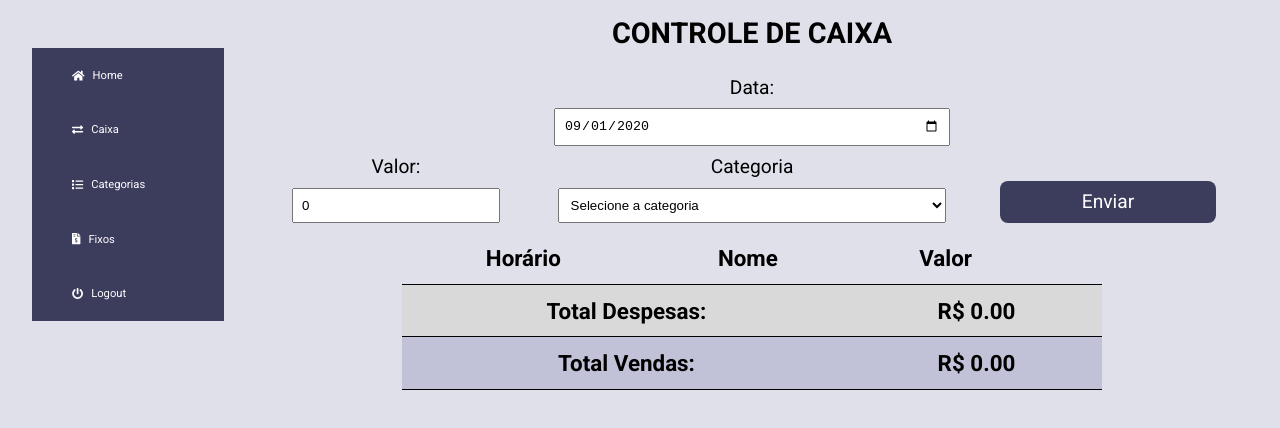
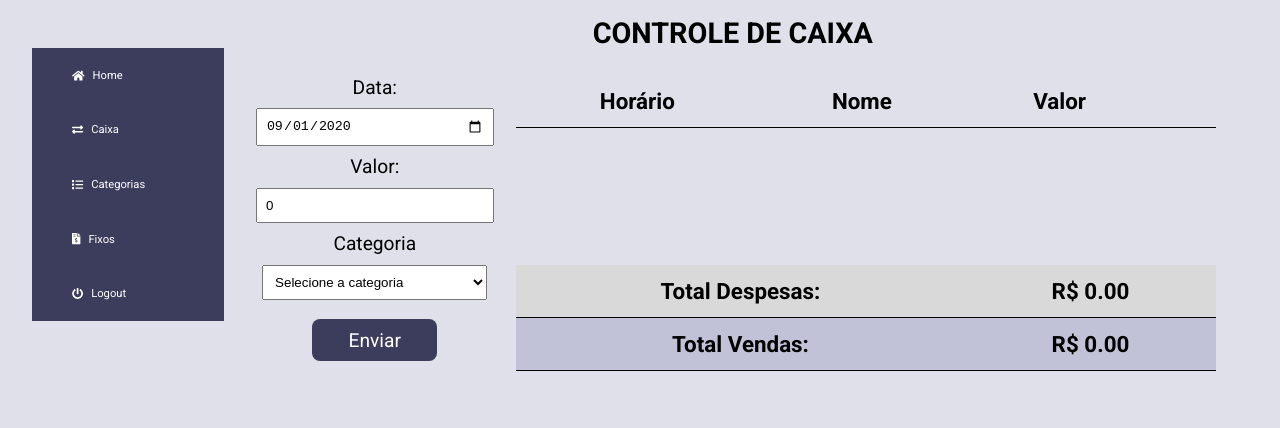
Before and after one commit to GSSiqueira/idl-web, a React (Create React App) app: page /caixa in a window 1280 px wide. Shown: the top 428 px of the page. Built offline with nearby package versions, Linux system fonts and the light colour scheme.

Commit message:
New layout for flux page

```diff
--- a/src/App.css
+++ b/src/App.css
@@ -172,4 +172,8 @@ p {
     flex-direction: row;
     flex-wrap: nowrap;
   }
+
+  .container {
+    padding-left: 2%;
+  }
 }
--- a/src/pages/Flux/styles.css
+++ b/src/pages/Flux/styles.css
@@ -1,7 +1,6 @@
 .flux-content {
   display: flex;
   flex-flow: column wrap;
-  align-content: center;
 }
 .flux-content form {
   display: flex;
@@ -22,7 +21,7 @@
 }
 
 @media screen and (min-width: 1024px) {
-  .flux-content {
+  /*   .flux-content {
     width: 100%;
     display: grid;
     grid-template-columns: 1fr 1fr;
@@ -31,44 +30,34 @@
     grid-template-areas:
       'title title'
       'flux flux';
+  } */
+
+  .flux-content {
+    width: 100%;
   }
 
   .flux-section {
-    align-items: center;
-    grid-area: flux;
+    display: grid;
+    grid-template-columns: 1fr 2fr;
+    grid-template-rows: auto;
+    column-gap: 1rem;
+    grid-template-areas: 'form table';
   }
 
   .flux-content form {
-    display: grid;
+    grid-area: form;
     width: 100%;
-    max-width: 1200px;
-    grid-template-columns: 1fr 2fr 1fr;
-    grid-template-rows: auto;
-    column-gap: 2rem;
-    grid-template-areas: '. date .' 'value category button';
-    justify-items: stretch;
-    align-items: center;
+    justify-content: flex-start;
+    align-items: stretch;
   }
 
-  .entry-value {
-    grid-area: value;
+  .flux-section .submit-button {
+    width: 50%;
+    margin: 1.2rem auto;
   }
 
-  .entries-date {
-    grid-area: date;
-  }
-
-  .entry-category {
-    grid-area: category;
-  }
-
-  .flux-content .submit-button {
-    grid-area: button;
-
-    align-self: flex-end;
-  }
-
-  .main-title {
-    grid-area: title;
+  .flux-section table {
+    grid-area: table;
+    width: 100%;
   }
 }
```
